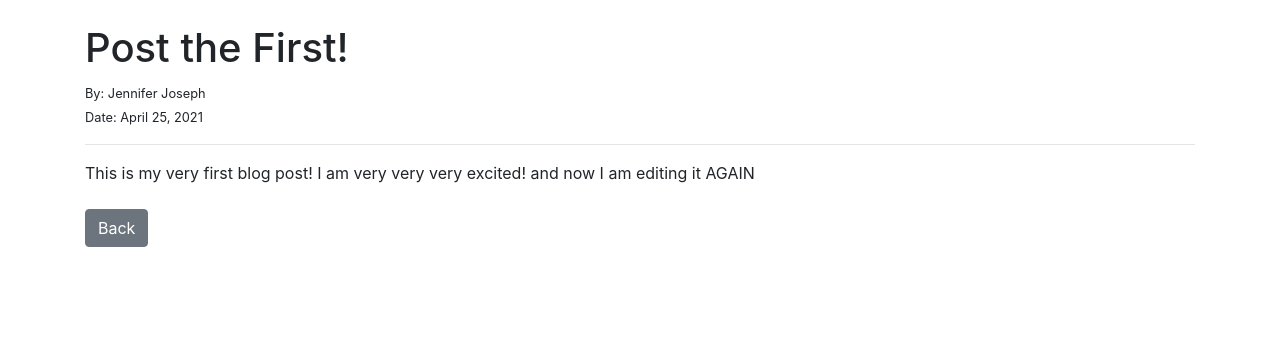
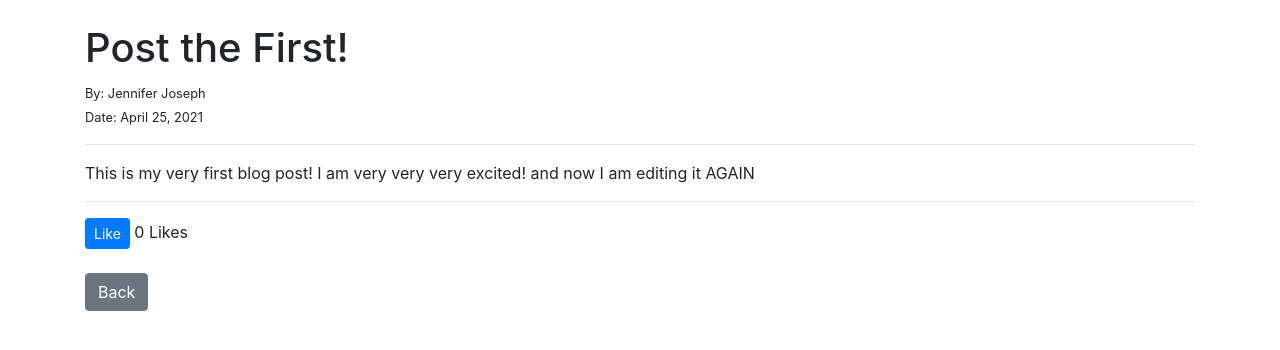
Before and after one commit to josephjz/ablog, a Django app: page /article/1 in a window 1280 px wide. Shown: the part 56-406 px from the top of the page. Run offline with Django 3.2, Linux system fonts and the light colour scheme; data comes from the database, SQL or seed files in the repository; both versions use the stored data as it was after the commit; some libraries are stand-ins or nearby versions.

Commit message:
video 18 done

```diff
--- a/tutorialblog/forms.py
+++ b/tutorialblog/forms.py
@@ -32,12 +32,19 @@ class PostForm(forms.ModelForm):
             'body'
         }
 
+        # note: before for loggedin/authenticating user, we used user.id but that is only known to the front end
+        # the backend does not know it so we need to work around this author drop down
+        # to only give us the appropriate author
+        # we are going to hack around with javascript
+
+
         widgets = {
             'title': forms.TextInput(attrs={'class':'form-control', 'placeholder':'Enter your post title'}),
             'title_tag': forms.TextInput(attrs={'class':'form-control', 'placeholder':'Enter a post title tag'}),
-            'author': forms.Select(attrs={'class':'form-control'}), # this is a drop down, aka select drop down
+            #'author_deleted': forms.Select(attrs={'class':'form-control'}), # this is a drop down, aka select drop down
+            #'author': forms.TextInput(attrs={'class':'form-control','value':'','id':'elder','type':'hidden'}), # we add and id for this textbox to write some javascript with it in add post page
+            'author': forms.TextInput(attrs={'class':'form-control','readonly':'readonly','id':'elder'}), # we add and id for this textbox to write some javascript with it in add post page
             'category': forms.Select(choices = choice_list, attrs={'class':'form-control'}), # these are hard coded choices; would get error if you put attrs first
-
             'body': forms.Textarea(attrs={'class':'form-control', 'placeholder':'What is on your mind today?'}), # this is a body, which is a text area
         }
 
--- a/tutorialblog/models.py
+++ b/tutorialblog/models.py
@@ -24,6 +24,14 @@ class Post(models.Model):
     body = models.TextField()
     post_date = models.DateField(auto_now_add=True) # will happen automatically when new blog posts are created
 
+    # adding a new field for likes
+    # using many to many becuase we are associating iff things from diff tables
+    # any time we change the data baes must make a migration
+    likes = models.ManyToManyField(User, related_name = 'blog_post')
+
+    def total_likes(self):
+        return self.likes.count()
+
     def __str__(self):
         return self.title + ' | ' + str(self.author)   #lets us see title and author on the admin back end
 
--- a/tutorialblog/templates/add_post.html
+++ b/tutorialblog/templates/add_post.html
@@ -36,6 +36,11 @@ Add Blog Post
         </form>
     </div>
 
+    <script>   // in here is the javascript block
+        var name = "{{ user.username }}";
+        document.getElementById("elder").value = name;
+    </script>
+
 
 <!-- if not logged in, all the edit page is hidden -->
 {% else %}
--- a/tutorialblog/templates/article_details.html
+++ b/tutorialblog/templates/article_details.html
@@ -21,8 +21,16 @@
 
 <hr>
 {{post.body}}
-<br><br>
+<br>
+<hr>
+
+<form action="{% url 'like-post' post.pk%}" method = "POST"}>   <!-- passing post.pk rememebrs which post we are looking at -->
+<!-- remember that for all forms we need a csrf token  -->
+{% csrf_token %}                            <!-- value = "{{post.id}}" passes the post to the backend to know where to put the like -->
+<button type = "submit", name = "post_id", value = "{{post.id}}", class = "btn btn-primary btn-sm">Like</button> {{total_likes}} Likes
+</form>
+<br>
 <!-- without the class = this is a hyperlink, adding class makes it a bootstrap button  -->
-<a href= "{% url 'home' %}" class = "btn btn-secondary">Back</a>
+<a href= "{% url 'home' %}" class = "btn btn-secondary btn-small">Back</a>
 
 {% endblock %}
--- a/tutorialblog/urls.py
+++ b/tutorialblog/urls.py
@@ -19,7 +19,7 @@ Including another URLconf
 # deleted admin import
 from django.urls import path  # deleted include import
 # from . import views # this is what we have for function based views
-from .views import HomeView, ArticleDetailView, AddPostView, UpdatePostView, DeletePostView, AddCategoryView, CategoryView, CategoryListView
+from .views import HomeView, ArticleDetailView, AddPostView, UpdatePostView, DeletePostView, AddCategoryView, CategoryView, CategoryListView, LikeView
 
 urlpatterns = [
     # deleted paths from project wide urls.py, instead writing new ones
@@ -34,5 +34,5 @@ urlpatterns = [
     path('add_category/', AddCategoryView.as_view(), name = "add-category"),
     path('category/<str:cats>', CategoryView, name = "category"),  #<> will have the category that it is; note we name it cats here, and then have to use this name in CategoryView
     path('category-list', CategoryListView, name = "category-list"),  #<> will have the category that it is; note we name it cats here, and then have to use this name in CategoryView
-
+    path('like/<int:pk>', LikeView, name = "like-post"),
 ]
--- a/tutorialblog/views.py
+++ b/tutorialblog/views.py
@@ -1,8 +1,9 @@
-from django.shortcuts import render
+from django.shortcuts import render, get_object_or_404
 from .models import Post, Category
 from .forms import PostForm, EditForm
 from django.views.generic import ListView, DetailView, CreateView, UpdateView, DeleteView
-from django.urls import reverse_lazy
+from django.urls import reverse_lazy, reverse
+from django.http import HttpResponseRedirect
                                                       # these are generic views that make query sets to data base for us
                                                       # list for all of our blog posts
                                                       # detail to view one blog post
@@ -48,6 +49,12 @@ class ArticleDetailView(DetailView):
         context = super(ArticleDetailView, self).get_context_data(*args, **kwargs) # dont forget to change the super(_) for which view we are now working with
         # super(_,) where _ is the view we are in
         context["cat_menu"] = cat_menu
+
+        # look up what post we are looking at, look it up in db Post, find post with id of primary key
+        stuff = get_object_or_404(Post, id = self.kwargs['pk'])
+        total_likes = stuff.total_likes()   # rememebr we created this total likes() function in model
+        # adding another context variable to pass in likes
+        context["total_likes"] = total_likes
         return context  # so now we can access "cat_menu" from our home page
 
 class AddPostView(CreateView):
@@ -98,8 +105,6 @@ def CategoryView(request, cats): # remember this (cats) is what we named it on t
         # third param of function based views return render() is the context directory, these objects are then recognized by that html page
         # can use bots cats and category_posts as vars on categories.html now
 
-
-
 def CategoryListView(request):
     # categories page which is linked in the nav bar
     # query the data base like we did in HomeView
@@ -107,3 +112,15 @@ def CategoryListView(request):
     # pass this query into our page
 
     return render(request, 'category_list.html', {'cat_menu_list':cat_menu_list})
+
+def LikeView(request, pk):
+    # when this gets called, we have liked a post
+    # need to save that to the db, knowing which post and saving it as a like
+    # use get object here -- this requires an import
+
+    post = get_object_or_404(Post, id = request.POST.get('post_id')) # look up our post table, and grab id that equals request.post.get('post_id')
+    # this is post id because of the name param in button on article detials page
+    post.likes.add(request.user)
+
+    # when clicking the home button we dont want the page to switch
+    return HttpResponseRedirect(reverse('article-detail', args = [str(pk)]))
```
Also changed, not shown: db.sqlite3, tutorialblog/migrations/0005_post_likes.py (added).
